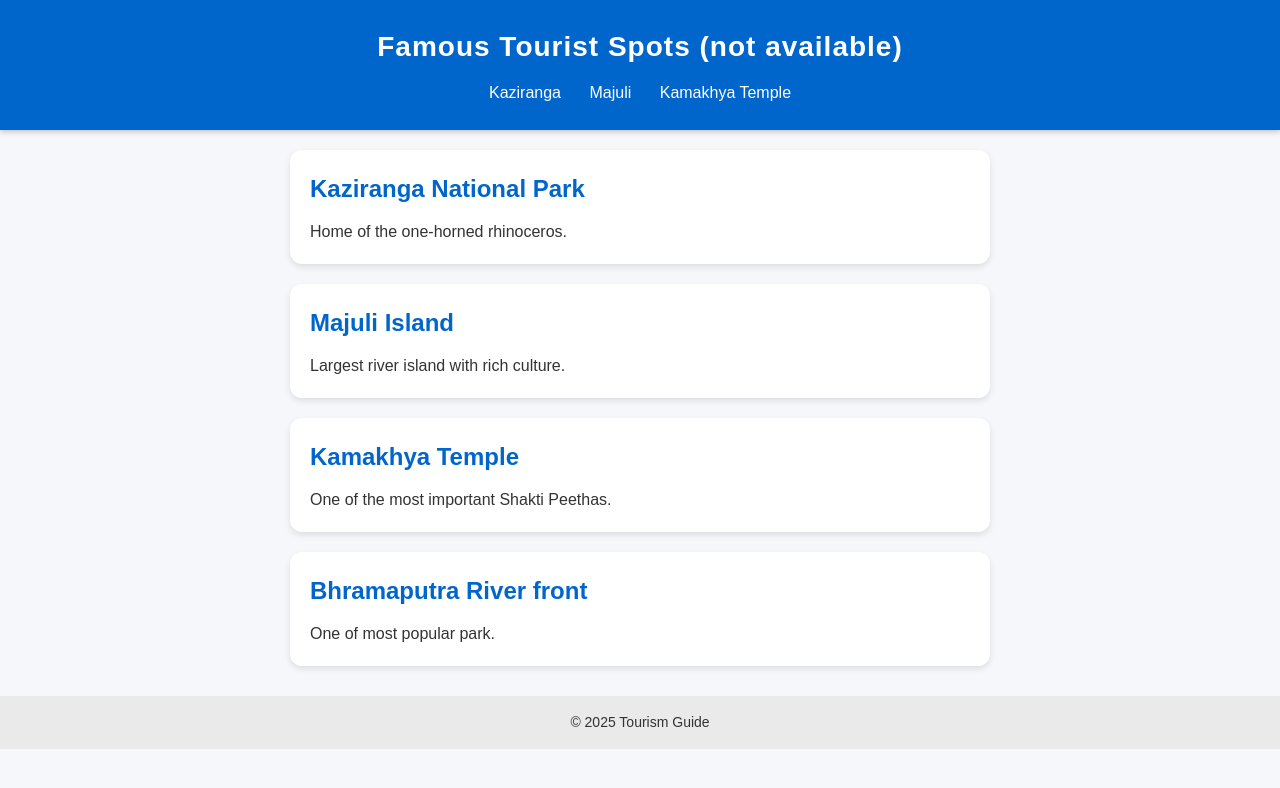
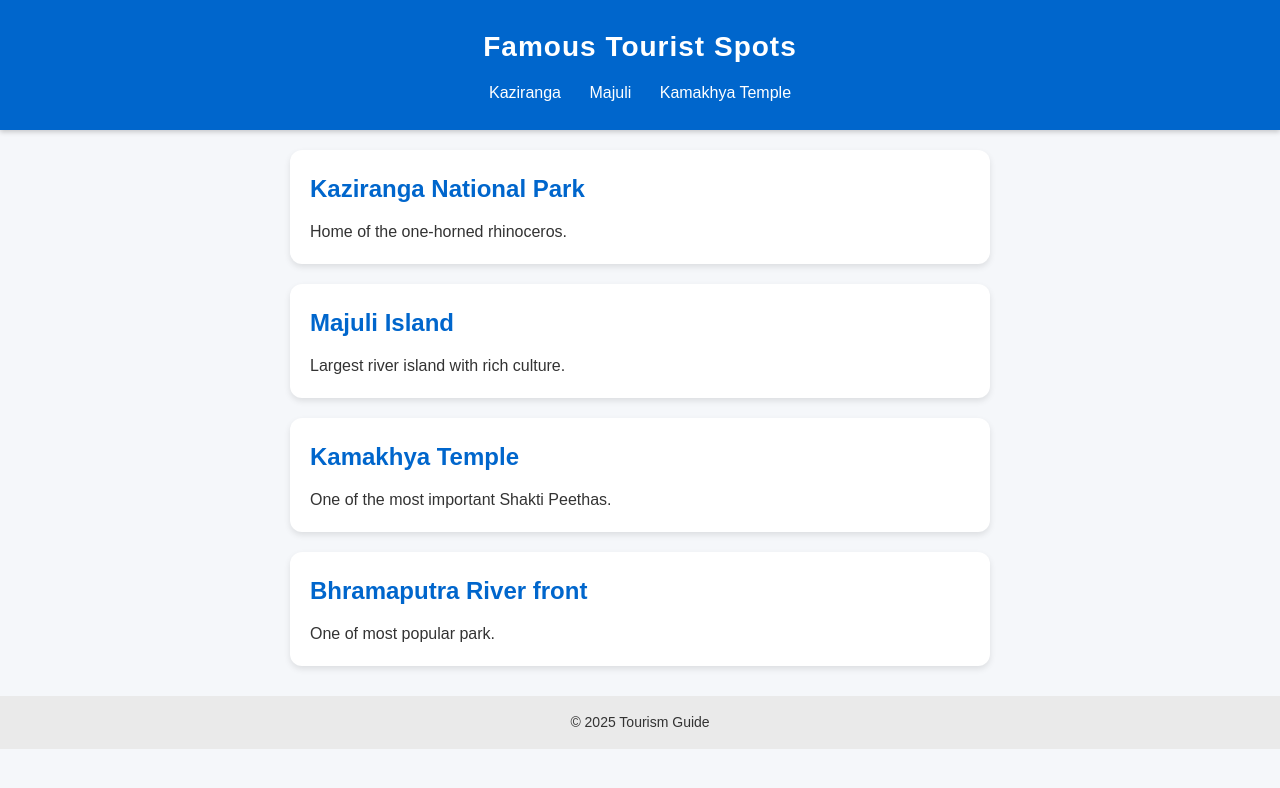
Before and after one commit to dechenchekiChoyang/TourismSite, a plain HTML site: page index.html in a window 1280 px wide. Drawn offline with Linux system fonts and the light colour scheme.

Commit message:
Update index.html

```diff
--- a/index.html
+++ b/index.html
@@ -7,7 +7,7 @@
 </head>
 <body>
   <header>
-    <h1>Famous Tourist Spots (not available)</h1>
+    <h1>Famous Tourist Spots </h1>
     <nav>
       <a href="#kaziranga">Kaziranga</a>
       <a href="#majuli">Majuli</a>
```
